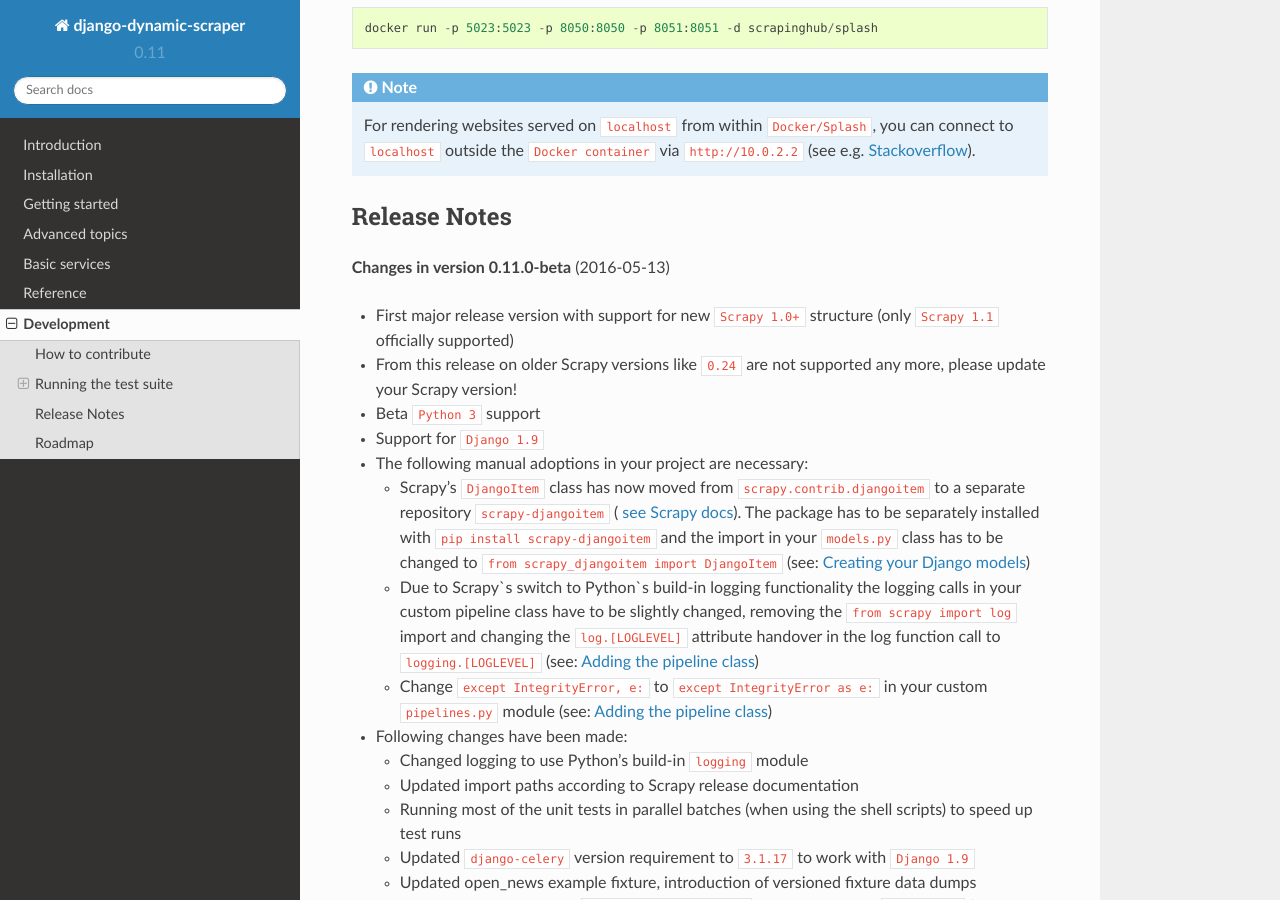
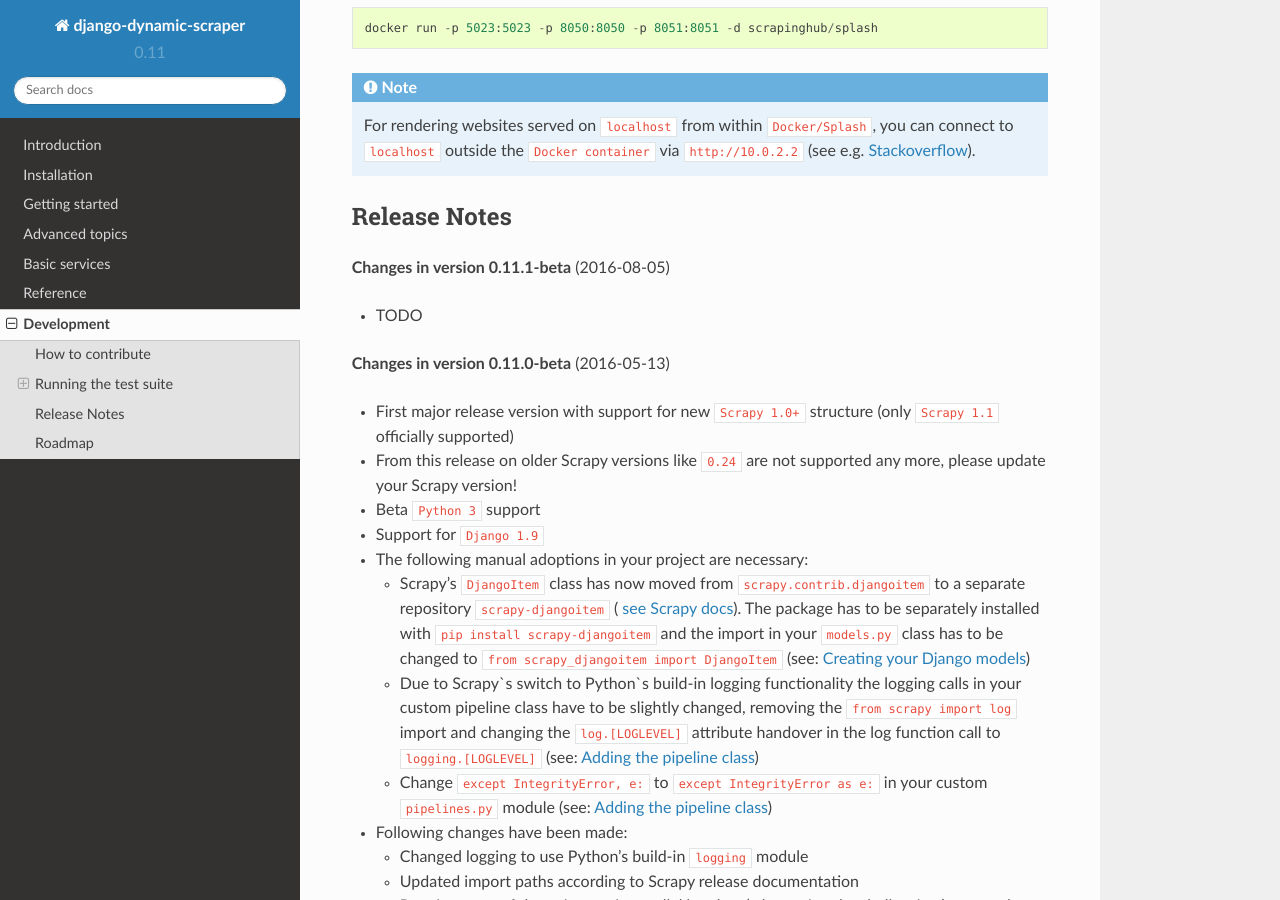
Before and after one commit to dev02019/django-dynamic-scraper, a Sphinx documentation site: the page built from docs/development.rst, in a window 1280 px wide and 900 px high, scrolled down 2148 px. Built offline with Sphinx 7.4.7 and the Read the Docs theme 2.0.0, drawn with Linux system fonts in a browser that asks for light colours.

Commit message:
Release preparations for v.0.11.1

```diff
--- a/docs/development.rst
+++ b/docs/development.rst
@@ -93,6 +93,10 @@ Docker container can be run with::
 
 Release Notes
 =============
+
+**Changes in version 0.11.1-beta** (2016-08-05)
+
+* TODO
 
 **Changes in version 0.11.0-beta** (2016-05-13)
 
--- a/setup.py
+++ b/setup.py
@@ -4,7 +4,7 @@ import os
 
 setup(
     name='django-dynamic-scraper',
-    version='0.11.0',
+    version='0.11.1',
     description='Creating Scrapy scrapers via the Django admin interface',
     author='Holger Drewes',
     author_email='Holger.Drewes@gmail.com',
```
